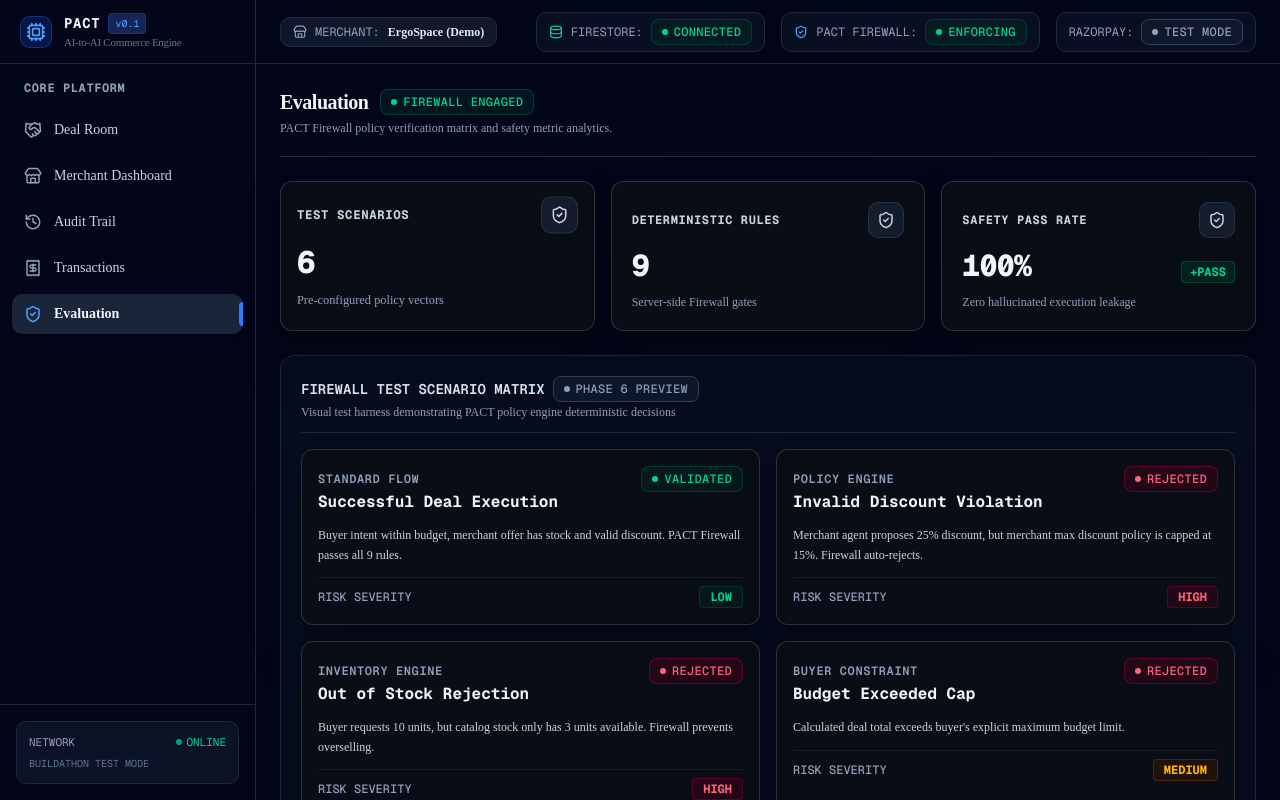
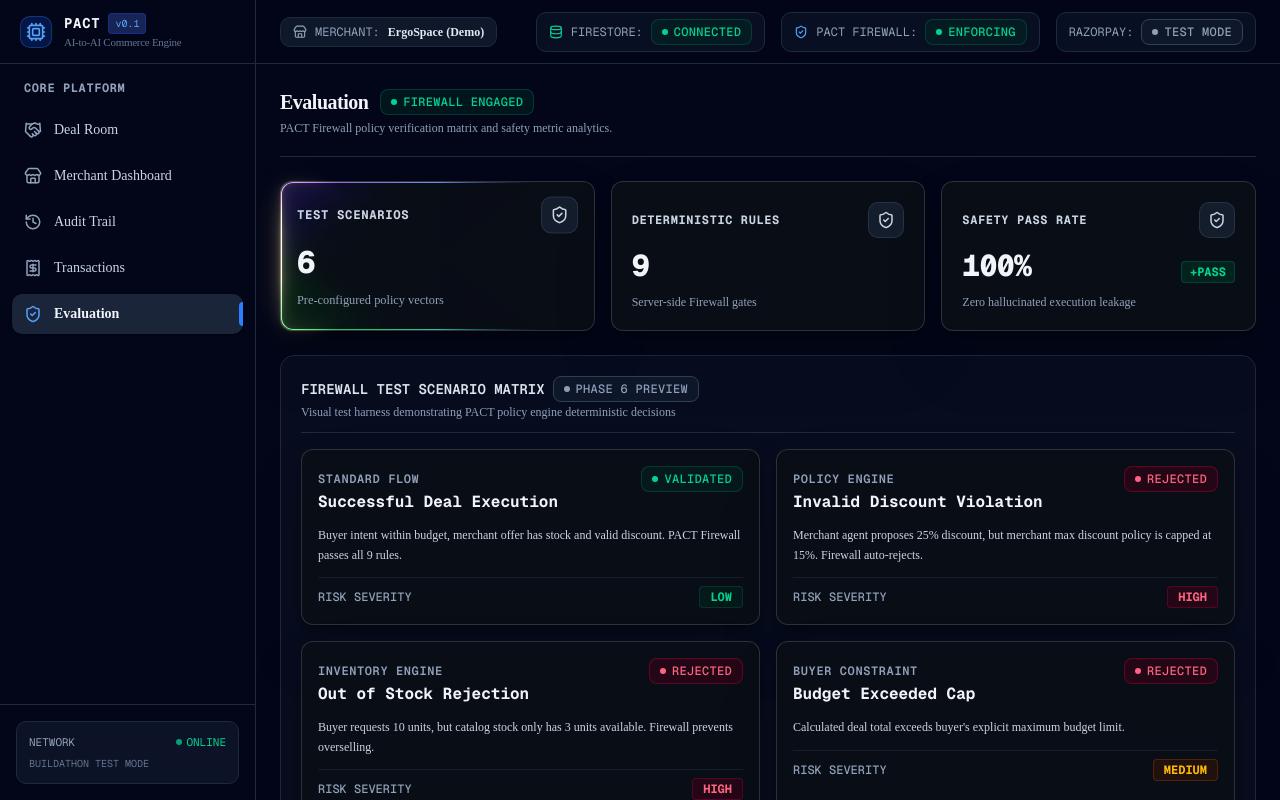
Before and after one commit to sushanth-arun/PACT-razorpay-buildathon, a Next.js app: page /evaluation in a window 1280 px wide. In both pictures the pointer is over the element 437 px from the left and 256 px from the top of the page. Shown: the top 800 px of the page. Built offline with nearby package versions, Linux system fonts and the light colour scheme; no server answers.

Commit message:
fix: make left sidebar fixed so it never scrolls with main content, and improve BorderGlow hover opacity rules

```diff
--- a/src/app/layout.tsx
+++ b/src/app/layout.tsx
@@ -37,13 +37,14 @@ export default function RootLayout({
           sparkCount={8}
           duration={400}
         >
-          <div className="flex min-h-screen w-full">
+          <div className="flex min-h-screen w-full pl-64">
             <AppSidebar />
             <div className="flex-1 flex flex-col min-w-0">
               <TopHeader />
               <main className="flex-1 bg-slate-950/50">{children}</main>
             </div>
           </div>
+
         </ClickSpark>
       </body>
     </html>
--- a/src/components/BorderGlow.css
+++ b/src/components/BorderGlow.css
@@ -35,12 +35,19 @@
   z-index: -1;
 }
 
+.border-glow-card:hover::before,
+.border-glow-card:hover::after,
+.border-glow-card:hover > .edge-light {
+  opacity: 1 !important;
+}
+
 .border-glow-card:not(:hover):not(.sweep-active)::before,
 .border-glow-card:not(:hover):not(.sweep-active)::after,
 .border-glow-card:not(:hover):not(.sweep-active) > .edge-light {
   opacity: 0;
-  transition: opacity 0.75s ease-in-out;
+  transition: opacity 0.4s ease-in-out;
 }
+
 
 /* colored mesh-gradient border */
 .border-glow-card::before {
--- a/src/components/layout/AppSidebar.tsx
+++ b/src/components/layout/AppSidebar.tsx
@@ -45,7 +45,8 @@ export const AppSidebar: React.FC = () => {
   const pathname = usePathname();
 
   return (
-    <aside className="w-64 bg-slate-950 border-r border-slate-800 flex flex-col h-screen sticky top-0">
+    <aside className="w-64 bg-slate-950 border-r border-slate-800 flex flex-col h-screen fixed top-0 left-0 bottom-0 z-30 shrink-0">
+
       <div className="h-16 flex items-center gap-3 px-5 border-b border-slate-800">
         <div className="h-8 w-8 rounded-lg bg-blue-600/20 border border-blue-500/30 flex items-center justify-center text-blue-400 font-bold">
           <Cpu className="w-5 h-5 text-blue-400" />
```
